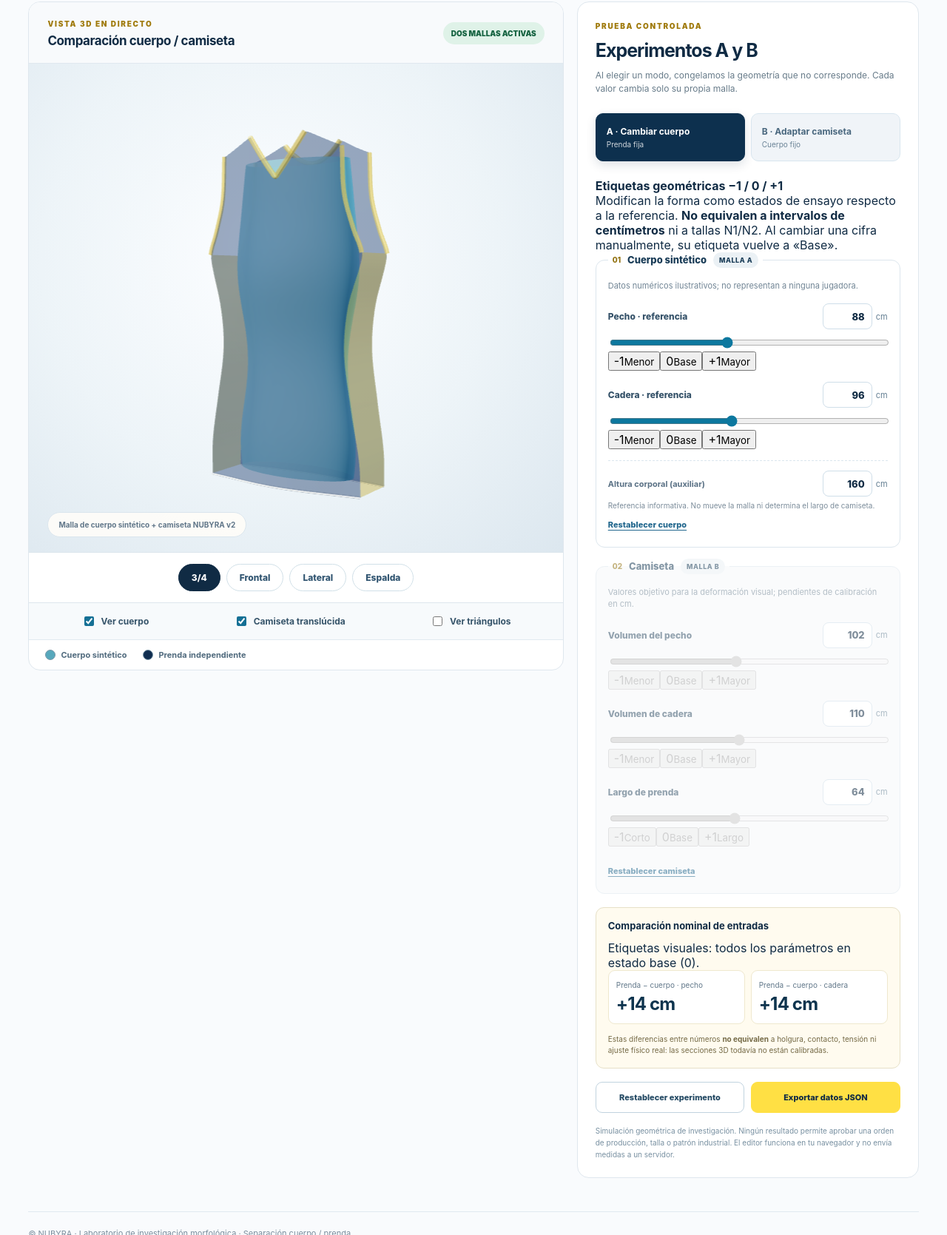
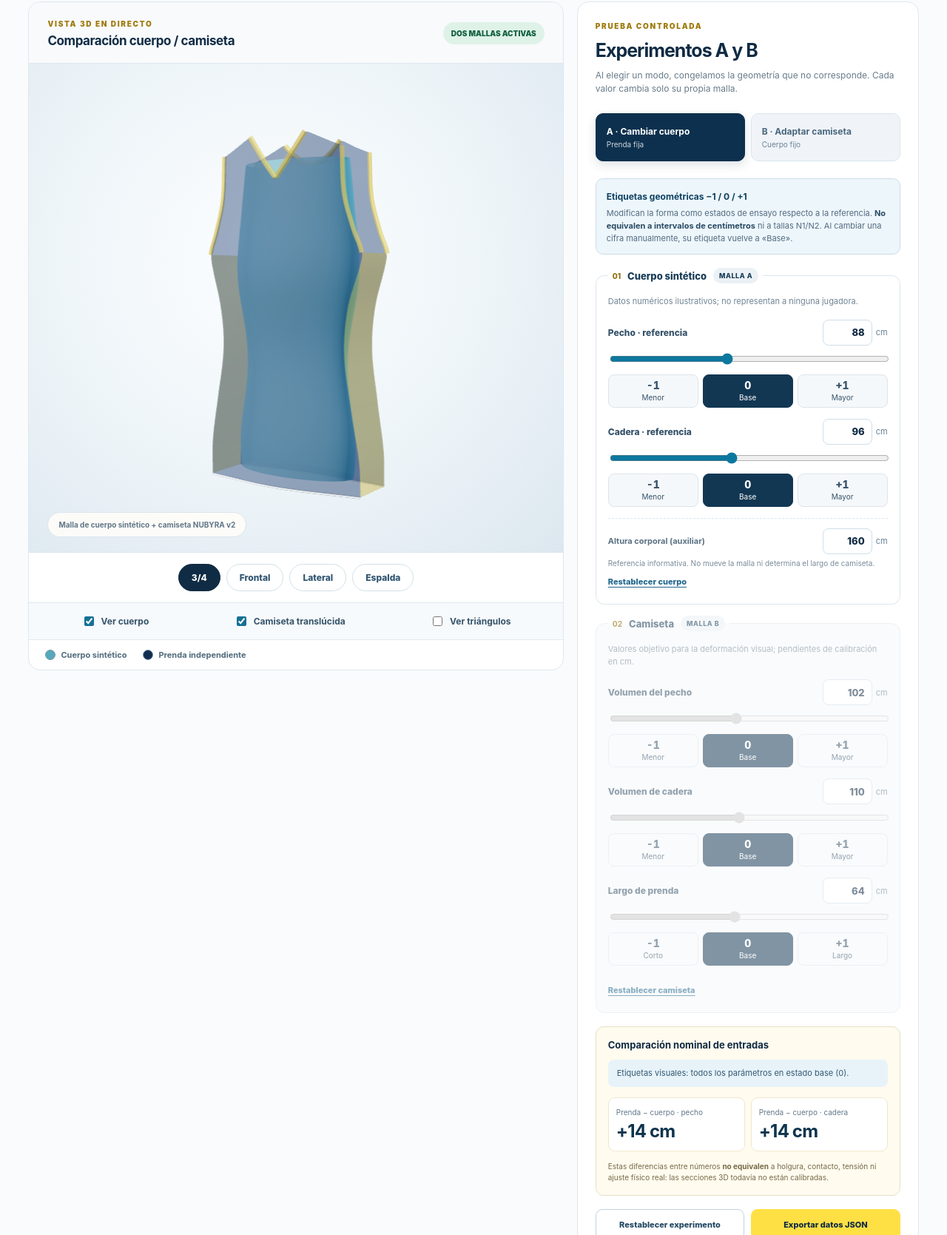
Before and after one commit to dunay2/nubyra-site, a website: page configurador-3d/fit-lab/index.html in a window 1280 px wide. Shown: the part 345-2014 px from the top of the page at 74% size. Drawn offline with nearby package versions, Linux system fonts and the light colour scheme.

Commit message:
style(fit-lab): selectores visuales -1/0/+1 con estado accesible

```diff
--- a/configurador-3d/fit-lab/styles.css
+++ b/configurador-3d/fit-lab/styles.css
@@ -60,3 +60,19 @@ footer{font-size:11px;color:#7b8e9e;margin-top:45px;padding:22px 0;border-top:1p
 @media(max-width:1080px){.workspace{grid-template-columns:1fr}.scene{height:560px;min-height:470px}.intro{grid-template-columns:1fr}.intro-tip{max-width:750px}}
 @media(max-width:620px){.topbar{min-height:68px;padding:0 18px}.brand{font-size:24px}.top-subtitle{display:none}.label-beta{margin-left:auto;font-size:8px;max-width:160px;text-align:center}.wrap{padding:25px 16px}.intro h1{font-size:35px}.intro-tip{padding:12px}.scene{height:445px;min-height:360px}.panel-header{padding:18px}.panel-header h2{font-size:14px}.pill{font-size:9px}.editor{padding:20px 16px}.camera-controls button{font-size:11px;padding:8px 13px}.display-options label{font-size:10px}.result-grid strong{font-size:21px}}
 @media(prefers-reduced-motion:reduce){:root{scroll-behavior:auto}}
+
+/* Etiquetas geométricas: estados ilustrativos -1/0/+1, NO clases humanas ni rangos en cm. */
+.discrete-hint{padding:12px 14px;margin:0 0 18px;border:1px solid #cbdde8;border-radius:10px;background:#edf6fb;}
+.discrete-hint strong{font-size:12px;color:#0e4161;}
+.discrete-hint p{font-size:11px;line-height:1.55;color:#536b80;margin-top:6px;}
+.discrete-hint p strong{font-size:inherit;color:#294b64;}
+.discrete-options{display:grid;grid-template-columns:repeat(3,minmax(0,1fr));gap:6px;margin-top:9px;}
+.discrete-options button{display:flex;align-items:center;justify-content:center;flex-direction:column;gap:3px;min-width:0;min-height:44px;padding:7px 5px;background:#f5f8fa;color:#37536b;border:1px solid #dbe5ed;border-radius:8px;}
+.discrete-options button span{font-size:14px;line-height:1;font-weight:850;font-variant-numeric:tabular-nums;}
+.discrete-options button small{font-size:10px;color:inherit;line-height:1.2;}
+.discrete-options button[aria-pressed=true]{background:#123753;border-color:#123753;color:white;}
+.discrete-options button:hover:not(:disabled){border-color:#1d769e;}
+.discrete-options button:disabled{cursor:not-allowed;}
+.discrete-status{font-size:11px;line-height:1.5;margin:0 0 14px;padding:10px 12px;border-radius:8px;background:#e7f3f9;color:#345974;}
+.result .discrete-status{margin-top:0;font-size:11px;color:#345974;}
+@media(max-width:620px){.discrete-options button{min-height:48px}.discrete-hint{padding:11px}.discrete-options{gap:5px}}
```
